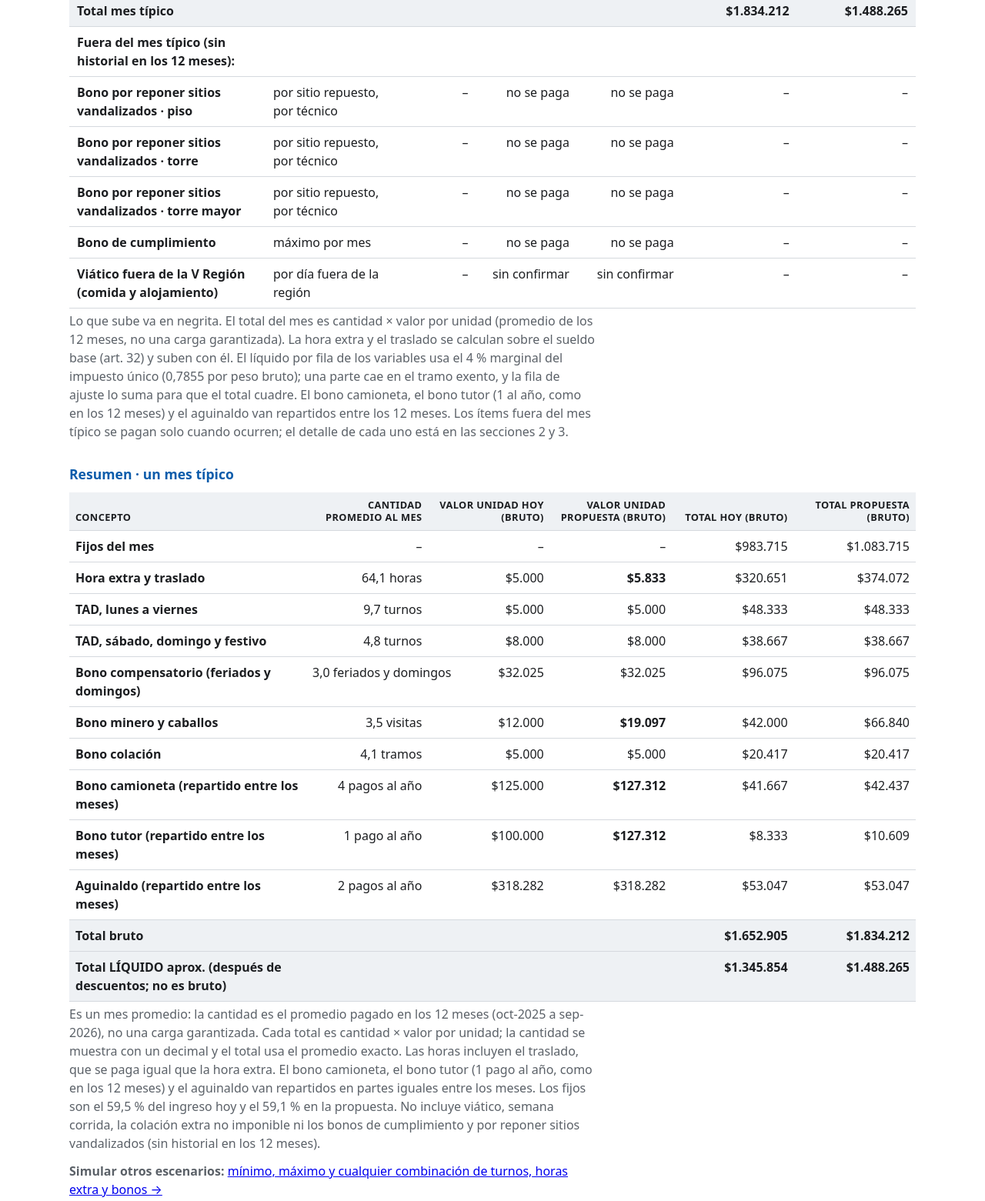
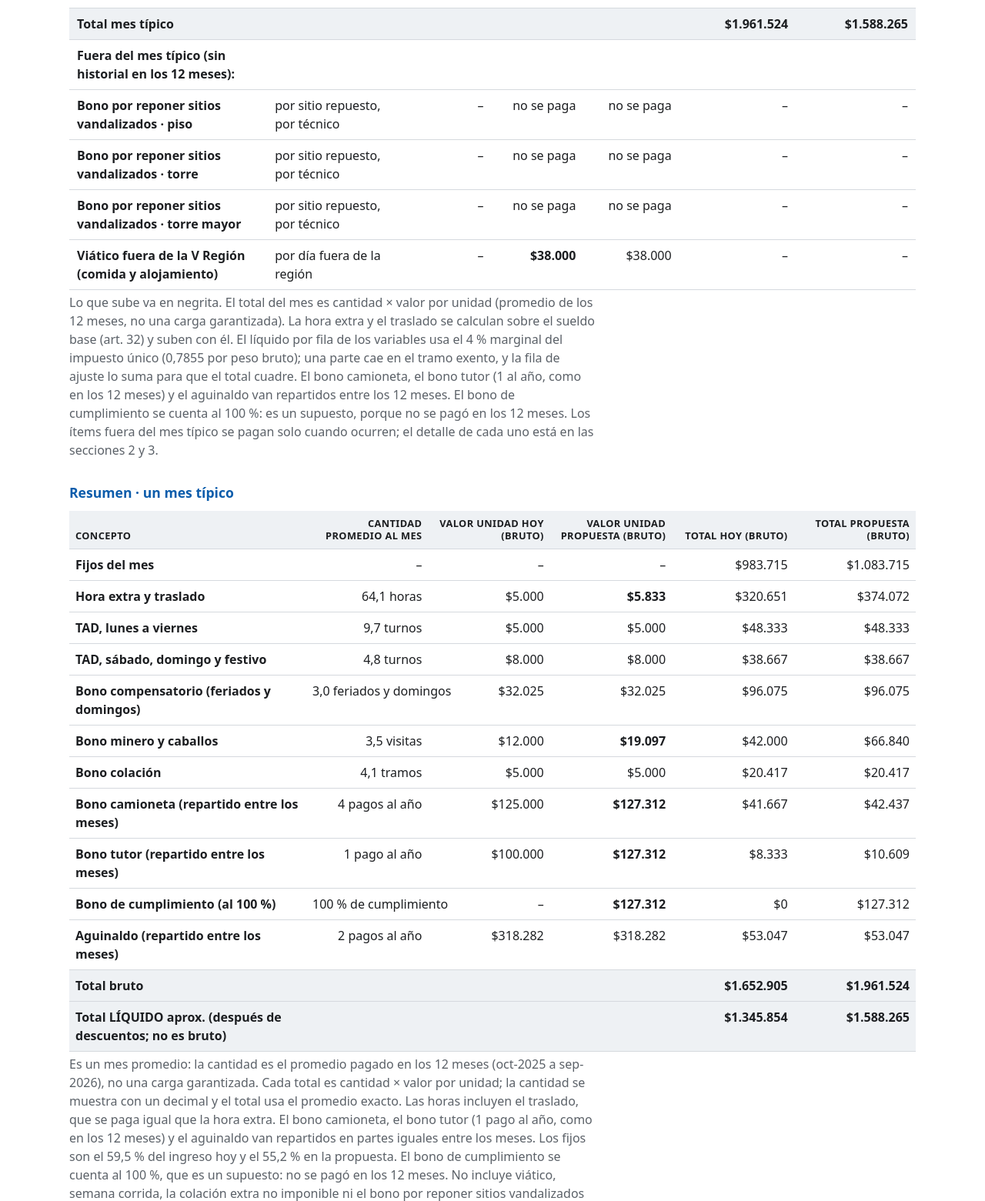
Before and after one commit to fhenriquez1997/tabla-2f9k7x, a plain HTML site: page index.html in a window 1280 px wide. Shown: the part 1156-2717 px from the top of the page at 77% size. Drawn offline with Linux system fonts and the light colour scheme.

Commit message:
actualiza tabla 2026-11-04 16:57

```diff
--- a/index.html
+++ b/index.html
@@ -86,16 +86,16 @@
 <tr><td class="item" data-label="Ítem">Bono camioneta</td><td class="" data-label="Unidad">4 veces al año</td><td class="n" data-label="Cantidad al mes">4 ÷ 12</td><td class="n" data-label="Propuesta (bruto)"><b>$127.312</b></td><td class="n" data-label="Propuesta (líquido)">$100.000</td><td class="n" data-label="Total propuesta al mes (bruto)">$42.437</td><td class="n" data-label="Total propuesta al mes (líquido)">$33.333</td></tr>
 <tr><td class="item" data-label="Ítem">Bono tutor</td><td class="" data-label="Unidad">por colega nuevo capacitado (1 al año)</td><td class="n" data-label="Cantidad al mes">1 ÷ 12</td><td class="n" data-label="Propuesta (bruto)"><b>$127.312</b></td><td class="n" data-label="Propuesta (líquido)">$100.000</td><td class="n" data-label="Total propuesta al mes (bruto)">$10.609</td><td class="n" data-label="Total propuesta al mes (líquido)">$8.333</td></tr>
 <tr><td class="item" data-label="Ítem">Aguinaldo</td><td class="" data-label="Unidad">2 veces al año</td><td class="n" data-label="Cantidad al mes">2 ÷ 12</td><td class="n" data-label="Propuesta (bruto)">$318.282</td><td class="n" data-label="Propuesta (líquido)">$250.002</td><td class="n" data-label="Total propuesta al mes (bruto)">$53.047</td><td class="n" data-label="Total propuesta al mes (líquido)">$41.667</td></tr>
+<tr><td class="item" data-label="Ítem">Bono de cumplimiento</td><td class="" data-label="Unidad">al mes, según cumplimiento</td><td class="n" data-label="Cantidad al mes">100 %</td><td class="n" data-label="Propuesta (bruto)"><b>$127.312</b></td><td class="n" data-label="Propuesta (líquido)">$100.000</td><td class="n" data-label="Total propuesta al mes (bruto)">$127.312</td><td class="n" data-label="Total propuesta al mes (líquido)">$100.000</td></tr>
 <tr><td class="item" data-label="Ítem">Ajuste por tramo exento del impuesto</td><td class="" data-label="Unidad"></td><td class="n" data-label="Cantidad al mes"></td><td class="n" data-label="Propuesta (bruto)"></td><td class="n" data-label="Propuesta (líquido)"></td><td class="n" data-label="Total propuesta al mes (bruto)"></td><td class="n" data-label="Total propuesta al mes (líquido)">$4.803</td></tr>
-<tr class="tot"><td class="item" data-label="Ítem"><b>Total mes típico</b></td><td class="" data-label="Unidad"></td><td class="n" data-label="Cantidad al mes"></td><td class="n" data-label="Propuesta (bruto)"></td><td class="n" data-label="Propuesta (líquido)"></td><td class="n" data-label="Total propuesta al mes (bruto)"><b>$1.834.212</b></td><td class="n" data-label="Total propuesta al mes (líquido)"><b>$1.488.265</b></td></tr>
+<tr class="tot"><td class="item" data-label="Ítem"><b>Total mes típico</b></td><td class="" data-label="Unidad"></td><td class="n" data-label="Cantidad al mes"></td><td class="n" data-label="Propuesta (bruto)"></td><td class="n" data-label="Propuesta (líquido)"></td><td class="n" data-label="Total propuesta al mes (bruto)"><b>$1.961.524</b></td><td class="n" data-label="Total propuesta al mes (líquido)"><b>$1.588.265</b></td></tr>
 <tr><td class="item" data-label="Ítem">Fuera del mes típico (sin historial en los 12 meses):</td><td class="" data-label="Unidad"></td><td class="n" data-label="Cantidad al mes"></td><td class="n" data-label="Propuesta (bruto)"></td><td class="n" data-label="Propuesta (líquido)"></td><td class="n" data-label="Total propuesta al mes (bruto)"></td><td class="n" data-label="Total propuesta al mes (líquido)"></td></tr>
 <tr><td class="item" data-label="Ítem">Bono por reponer sitios vandalizados · piso</td><td class="" data-label="Unidad">por sitio repuesto, por técnico</td><td class="n" data-label="Cantidad al mes">–</td><td class="n" data-label="Propuesta (bruto)">no se paga</td><td class="n" data-label="Propuesta (líquido)">no se paga</td><td class="n" data-label="Total propuesta al mes (bruto)">–</td><td class="n" data-label="Total propuesta al mes (líquido)">–</td></tr>
 <tr><td class="item" data-label="Ítem">Bono por reponer sitios vandalizados · torre</td><td class="" data-label="Unidad">por sitio repuesto, por técnico</td><td class="n" data-label="Cantidad al mes">–</td><td class="n" data-label="Propuesta (bruto)">no se paga</td><td class="n" data-label="Propuesta (líquido)">no se paga</td><td class="n" data-label="Total propuesta al mes (bruto)">–</td><td class="n" data-label="Total propuesta al mes (líquido)">–</td></tr>
 <tr><td class="item" data-label="Ítem">Bono por reponer sitios vandalizados · torre mayor</td><td class="" data-label="Unidad">por sitio repuesto, por técnico</td><td class="n" data-label="Cantidad al mes">–</td><td class="n" data-label="Propuesta (bruto)">no se paga</td><td class="n" data-label="Propuesta (líquido)">no se paga</td><td class="n" data-label="Total propuesta al mes (bruto)">–</td><td class="n" data-label="Total propuesta al mes (líquido)">–</td></tr>
-<tr><td class="item" data-label="Ítem">Bono de cumplimiento</td><td class="" data-label="Unidad">máximo por mes</td><td class="n" data-label="Cantidad al mes">–</td><td class="n" data-label="Propuesta (bruto)">no se paga</td><td class="n" data-label="Propuesta (líquido)">no se paga</td><td class="n" data-label="Total propuesta al mes (bruto)">–</td><td class="n" data-label="Total propuesta al mes (líquido)">–</td></tr>
-<tr><td class="item" data-label="Ítem">Viático fuera de la V Región (comida y alojamiento)</td><td class="" data-label="Unidad">por día fuera de la región</td><td class="n" data-label="Cantidad al mes">–</td><td class="n" data-label="Propuesta (bruto)">sin confirmar</td><td class="n" data-label="Propuesta (líquido)">sin confirmar</td><td class="n" data-label="Total propuesta al mes (bruto)">–</td><td class="n" data-label="Total propuesta al mes (líquido)">–</td></tr>
+<tr><td class="item" data-label="Ítem">Viático fuera de la V Región (comida y alojamiento)</td><td class="" data-label="Unidad">por día fuera de la región</td><td class="n" data-label="Cantidad al mes">–</td><td class="n" data-label="Propuesta (bruto)"><b>$38.000</b></td><td class="n" data-label="Propuesta (líquido)">$38.000</td><td class="n" data-label="Total propuesta al mes (bruto)">–</td><td class="n" data-label="Total propuesta al mes (líquido)">–</td></tr>
 </tbody></table></div>
-<p class="sub">Lo que sube va en negrita. El total del mes es cantidad × valor por unidad (promedio de los 12 meses, no una carga garantizada). La hora extra y el traslado se calculan sobre el sueldo base (art. 32) y suben con él. El líquido por fila de los variables usa el 4 % marginal del impuesto único (0,7855 por peso bruto); una parte cae en el tramo exento, y la fila de ajuste lo suma para que el total cuadre. El bono camioneta, el bono tutor (1 al año, como en los 12 meses) y el aguinaldo van repartidos entre los 12 meses. Los ítems fuera del mes típico se pagan solo cuando ocurren; el detalle de cada uno está en las secciones 2 y 3.</p>
+<p class="sub">Lo que sube va en negrita. El total del mes es cantidad × valor por unidad (promedio de los 12 meses, no una carga garantizada). La hora extra y el traslado se calculan sobre el sueldo base (art. 32) y suben con él. El líquido por fila de los variables usa el 4 % marginal del impuesto único (0,7855 por peso bruto); una parte cae en el tramo exento, y la fila de ajuste lo suma para que el total cuadre. El bono camioneta, el bono tutor (1 al año, como en los 12 meses) y el aguinaldo van repartidos entre los 12 meses. El bono de cumplimiento se cuenta al 100 %: es un supuesto, porque no se pagó en los 12 meses. Los ítems fuera del mes típico se pagan solo cuando ocurren; el detalle de cada uno está en las secciones 2 y 3.</p>
 
 <h2>Resumen · un mes típico</h2>
 <div class="tbl"><table class="res"><colgroup><col class="c0"><col class="cn"><col class="cn"><col class="cn"><col class="cn"><col class="cn"></colgroup>
@@ -109,11 +109,12 @@
 <tr><td class="item" data-label="Concepto">Bono colación</td><td class="n" data-label="Cantidad promedio al mes">4,1 tramos</td><td class="n" data-label="Valor unidad hoy (bruto)">$5.000</td><td class="n" data-label="Valor unidad propuesta (bruto)">$5.000</td><td class="n" data-label="Total hoy (bruto)">$20.417</td><td class="n" data-label="Total propuesta (bruto)">$20.417</td></tr>
 <tr><td class="item" data-label="Concepto">Bono camioneta (repartido entre los meses)</td><td class="n" data-label="Cantidad promedio al mes">4 pagos al año</td><td class="n" data-label="Valor unidad hoy (bruto)">$125.000</td><td class="n" data-label="Valor unidad propuesta (bruto)"><b>$127.312</b></td><td class="n" data-label="Total hoy (bruto)">$41.667</td><td class="n" data-label="Total propuesta (bruto)">$42.437</td></tr>
 <tr><td class="item" data-label="Concepto">Bono tutor (repartido entre los meses)</td><td class="n" data-label="Cantidad promedio al mes">1 pago al año</td><td class="n" data-label="Valor unidad hoy (bruto)">$100.000</td><td class="n" data-label="Valor unidad propuesta (bruto)"><b>$127.312</b></td><td class="n" data-label="Total hoy (bruto)">$8.333</td><td class="n" data-label="Total propuesta (bruto)">$10.609</td></tr>
+<tr><td class="item" data-label="Concepto">Bono de cumplimiento (al 100 %)</td><td class="n" data-label="Cantidad promedio al mes">100 % de cumplimiento</td><td class="n" data-label="Valor unidad hoy (bruto)">–</td><td class="n" data-label="Valor unidad propuesta (bruto)"><b>$127.312</b></td><td class="n" data-label="Total hoy (bruto)">$0</td><td class="n" data-label="Total propuesta (bruto)">$127.312</td></tr>
 <tr><td class="item" data-label="Concepto">Aguinaldo (repartido entre los meses)</td><td class="n" data-label="Cantidad promedio al mes">2 pagos al año</td><td class="n" data-label="Valor unidad hoy (bruto)">$318.282</td><td class="n" data-label="Valor unidad propuesta (bruto)">$318.282</td><td class="n" data-label="Total hoy (bruto)">$53.047</td><td class="n" data-label="Total propuesta (bruto)">$53.047</td></tr>
-<tr class="tot"><td class="item" data-label="Concepto">Total bruto</td><td class="n" data-label="Cantidad promedio al mes"></td><td class="n" data-label="Valor unidad hoy (bruto)"></td><td class="n" data-label="Valor unidad propuesta (bruto)"></td><td class="n" data-label="Total hoy (bruto)"><b>$1.652.905</b></td><td class="n" data-label="Total propuesta (bruto)"><b>$1.834.212</b></td></tr>
-<tr class="tot"><td class="item" data-label="Concepto">Total LÍQUIDO aprox. (después de descuentos; no es bruto)</td><td class="n" data-label="Cantidad promedio al mes"></td><td class="n" data-label="Valor unidad hoy (bruto)"></td><td class="n" data-label="Valor unidad propuesta (bruto)"></td><td class="n" data-label="Total hoy (líquido)"><b>$1.345.854</b></td><td class="n" data-label="Total propuesta (líquido)"><b>$1.488.265</b></td></tr>
+<tr class="tot"><td class="item" data-label="Concepto">Total bruto</td><td class="n" data-label="Cantidad promedio al mes"></td><td class="n" data-label="Valor unidad hoy (bruto)"></td><td class="n" data-label="Valor unidad propuesta (bruto)"></td><td class="n" data-label="Total hoy (bruto)"><b>$1.652.905</b></td><td class="n" data-label="Total propuesta (bruto)"><b>$1.961.524</b></td></tr>
+<tr class="tot"><td class="item" data-label="Concepto">Total LÍQUIDO aprox. (después de descuentos; no es bruto)</td><td class="n" data-label="Cantidad promedio al mes"></td><td class="n" data-label="Valor unidad hoy (bruto)"></td><td class="n" data-label="Valor unidad propuesta (bruto)"></td><td class="n" data-label="Total hoy (líquido)"><b>$1.345.854</b></td><td class="n" data-label="Total propuesta (líquido)"><b>$1.588.265</b></td></tr>
 </tbody></table></div>
-<p class="sub">Es un mes promedio: la cantidad es el promedio pagado en los 12 meses (oct-2025 a sep-2026), no una carga garantizada. Cada total es cantidad × valor por unidad; la cantidad se muestra con un decimal y el total usa el promedio exacto. Las horas incluyen el traslado, que se paga igual que la hora extra. El bono camioneta, el bono tutor (1 pago al año, como en los 12 meses) y el aguinaldo van repartidos en partes iguales entre los meses. Los fijos son el 59,5 % del ingreso hoy y el 59,1 % en la propuesta. No incluye viático, semana corrida, la colación extra no imponible ni los bonos de cumplimiento y por reponer sitios vandalizados (sin historial en los 12 meses).</p>
+<p class="sub">Es un mes promedio: la cantidad es el promedio pagado en los 12 meses (oct-2025 a sep-2026), no una carga garantizada. Cada total es cantidad × valor por unidad; la cantidad se muestra con un decimal y el total usa el promedio exacto. Las horas incluyen el traslado, que se paga igual que la hora extra. El bono camioneta, el bono tutor (1 pago al año, como en los 12 meses) y el aguinaldo van repartidos en partes iguales entre los meses. Los fijos son el 59,5 % del ingreso hoy y el 55,2 % en la propuesta. El bono de cumplimiento se cuenta al 100 %, que es un supuesto: no se pagó en los 12 meses. No incluye viático, semana corrida, la colación extra no imponible ni el bono por reponer sitios vandalizados (sin historial en los 12 meses).</p>
 
 <p class="sub"><b>Simular otros escenarios:</b> <a href="simulador.html" target="_blank" rel="noopener">mínimo, máximo y cualquier combinación de turnos, horas extra y bonos →</a></p>
 
@@ -144,13 +145,13 @@
 <tr><td class="item" data-label="Ítem">Bono por reponer sitios vandalizados · torre</td><td class="n" data-label="Hoy (bruto)">no se paga</td><td class="n" data-label="Propuesta (bruto)">no se paga</td><td class="n" data-label="Líquido propuesta">no se paga</td><td class="" data-label="Unidad">por sitio repuesto, por técnico</td><td class="note" data-label="Nota">Hoy no se paga; el monto está por definir. Sería un monto fijo, sin importar los días que tome. Torre: además del piso, sistema radiante con 1 o 2 tecnologías (cada banda con sus 3 RRU o antenas cuenta como 1), con izaje de fibra y preensamblado. Incluye el trabajo de piso: no se suma al tramo de piso.</td></tr>
 <tr><td class="item" data-label="Ítem">Bono por reponer sitios vandalizados · torre mayor</td><td class="n" data-label="Hoy (bruto)">no se paga</td><td class="n" data-label="Propuesta (bruto)">no se paga</td><td class="n" data-label="Líquido propuesta">no se paga</td><td class="" data-label="Unidad">por sitio repuesto, por técnico</td><td class="note" data-label="Nota">Hoy no se paga; el monto está por definir. Sería un monto fijo, sin importar los días que tome. Torre mayor: 3 tecnologías o más (por ejemplo 5G, LTE 2600, 1900 y 700, 3G 900), o cualquier caso con enlaces microondas (coaxiales en 2+0, 4+0 o con dependencias). Incluye el trabajo de piso y de torre: no se suma a los otros tramos.</td></tr>
 <tr><td class="item" data-label="Ítem">Bono colación (imponible)</td><td class="n" data-label="Hoy (bruto)">$5.000</td><td class="n" data-label="Propuesta (bruto)">$5.000</td><td class="n" data-label="Líquido propuesta"><b>$3.927</b></td><td class="" data-label="Unidad">por tramo cumplido</td><td class="note" data-label="Nota">Se mantiene el valor. Se paga por tramos de horas trabajadas en el día (traslados más horas extra). Día hábil: al completar 4, 8 y 12 horas. Día inhábil: se pide lo mismo desde las 4 horas (4, 8 y 12), más un tramo al completar 16.</td></tr>
-<tr><td class="item" data-label="Ítem">Viático fuera de la V Región (comida y alojamiento)</td><td class="n" data-label="Hoy (bruto)">sin confirmar</td><td class="n" data-label="Propuesta (bruto)">sin confirmar</td><td class="n" data-label="Líquido propuesta">sin confirmar</td><td class="" data-label="Unidad">por día fuera de la región</td><td class="note" data-label="Nota">Monto por definir. Se pagaría solo los días de trabajo fuera de la V Región, por eso no entra en el mes típico. Es un viático, no un sueldo: no va con cotizaciones ni impuesto, así que el líquido es igual al bruto (que sea no imponible no se ha confirmado en la ley). Qué se paga hoy en esos días: sin confirmar.</td></tr>
+<tr><td class="item" data-label="Ítem">Viático fuera de la V Región (comida y alojamiento)</td><td class="n" data-label="Hoy (bruto)">sin confirmar</td><td class="n" data-label="Propuesta (bruto)"><b>$38.000</b></td><td class="n" data-label="Líquido propuesta"><b>$38.000</b></td><td class="" data-label="Unidad">por día fuera de la región</td><td class="note" data-label="Nota">Se paga solo los días de trabajo fuera de la V Región, por eso no entra en el mes típico. Es un viático, no un sueldo: no va con cotizaciones ni impuesto, así que el líquido es igual al bruto (que sea no imponible no se ha confirmado en la ley). Qué se paga hoy en esos días: sin confirmar.</td></tr>
 </tbody></table></div>
 <h2>3 · Esporádicos</h2>
 <div class="tbl"><table>
 <thead><tr><th>Ítem</th><th class="n">Hoy (bruto)</th><th class="n">Propuesta (bruto)</th><th class="n">Líquido propuesta</th><th>Unidad</th><th>Nota</th></tr></thead><tbody>
 <tr><td class="item" data-label="Ítem">Bono camioneta</td><td class="n" data-label="Hoy (bruto)">$125.000</td><td class="n" data-label="Propuesta (bruto)"><b>$127.312</b></td><td class="n" data-label="Líquido propuesta"><b>$100.000</b></td><td class="" data-label="Unidad">4 veces al año</td><td class="note" data-label="Nota">Hoy se paga sin periodicidad escrita. Se pide que el líquido sea de $100.000 y fijarla en 4 pagos al año (promedia $42.437 al mes), en marzo, junio, septiembre y diciembre. La única condición para el pago es enviar el checklist mensual de la camioneta.</td></tr>
-<tr><td class="item" data-label="Ítem">Bono de cumplimiento</td><td class="n" data-label="Hoy (bruto)">no se paga</td><td class="n" data-label="Propuesta (bruto)">no se paga</td><td class="n" data-label="Líquido propuesta">no se paga</td><td class="" data-label="Unidad">máximo por mes</td><td class="note" data-label="Nota">En los últimos 12 meses no se pagó; el monto está por definir. Se pagaría cada mes, proporcional al cumplimiento. Los meses con licencia médica de más de 15 días no se evalúan. Qué se mide y la escala de pago: ver «Bono de cumplimiento» en la sección 4.</td></tr>
+<tr><td class="item" data-label="Ítem">Bono de cumplimiento</td><td class="n" data-label="Hoy (bruto)">no se paga</td><td class="n" data-label="Propuesta (bruto)"><b>$127.312</b></td><td class="n" data-label="Líquido propuesta"><b>$100.000</b></td><td class="" data-label="Unidad">máximo por mes</td><td class="note" data-label="Nota">En los últimos 12 meses no se pagó. Se paga cada mes, proporcional al cumplimiento: con el 100 % el líquido es de $100.000, y así se cuenta en el mes típico (supuesto: no hay historial). Los meses con licencia médica de más de 15 días no se evalúan. Qué se mide y la escala de pago: ver «Bono de cumplimiento» en la sección 4.</td></tr>
 <tr><td class="item" data-label="Ítem">Bono tutor</td><td class="n" data-label="Hoy (bruto)">$100.000</td><td class="n" data-label="Propuesta (bruto)"><b>$127.312</b></td><td class="n" data-label="Líquido propuesta"><b>$100.000</b></td><td class="" data-label="Unidad">por colega nuevo capacitado</td><td class="note" data-label="Nota">Pago por capacitar a un colega nuevo que no tiene la experiencia. Hoy se pagó $100.000 bruto en sep-2026 (una vez en los últimos 12 meses, y así entra en el mes típico). Se pide que el líquido sea de $100.000, como el bono camioneta, y que se pague una vez por cada colega nuevo capacitado. Al comprobarse que la capacitación se cumplió, se solicita el pago y debe pagarse.</td></tr>
 <tr><td class="item" data-label="Ítem">Aguinaldo</td><td class="n" data-label="Hoy (bruto)">$318.282</td><td class="n" data-label="Propuesta (bruto)">$318.282</td><td class="n" data-label="Líquido propuesta"><b>$250.002</b></td><td class="" data-label="Unidad">2 veces al año</td><td class="note" data-label="Nota">Se pide dejarlo escrito en el contrato: uno en septiembre (Fiestas Patrias) y otro en diciembre (Navidad).</td></tr>
 </tbody></table></div>
```
Also changed, not shown: simulador.html (+1 -1 lines).
